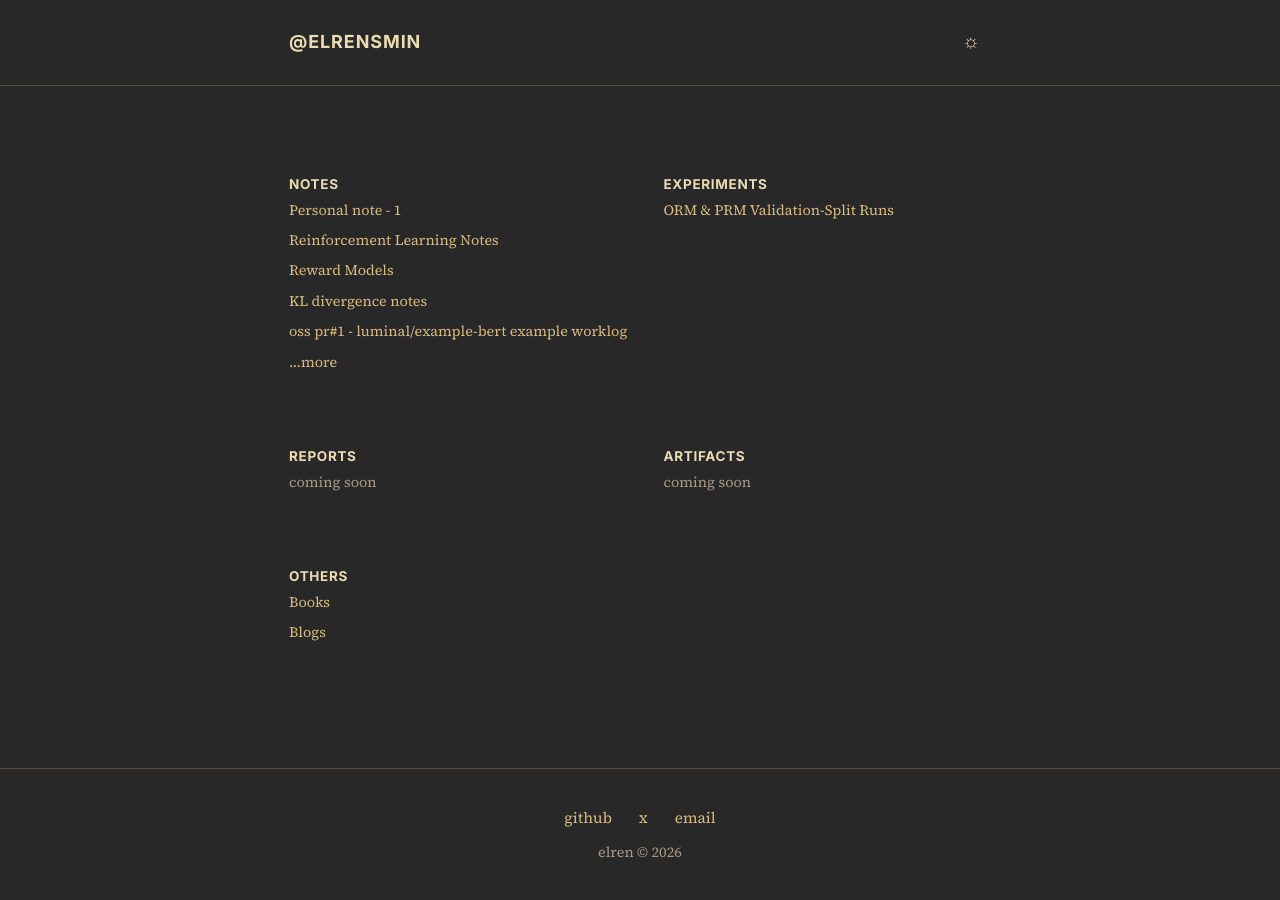
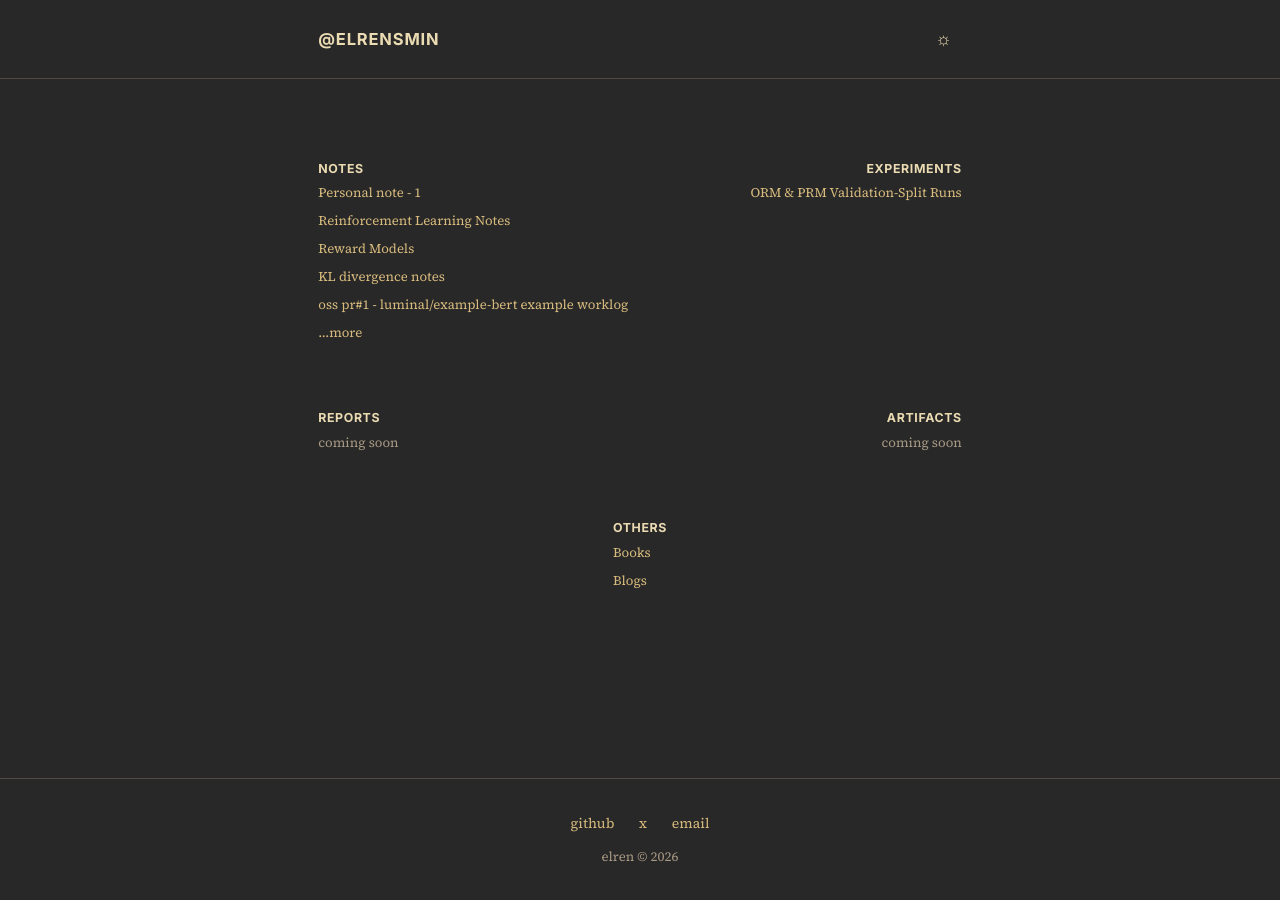
Before and after one commit to elrensmin/elrensmin.github.io, a Jekyll site: the page built from index.md, in a window 1280 px wide. Built offline with Jekyll 4.4.1, drawn with Linux system fonts in a browser that asks for light colours.

Commit message:
align change

```diff
--- a/_layouts/log.html
+++ b/_layouts/log.html
@@ -4,6 +4,7 @@
   <body>
     {% include header.html %}
     <main class="page-content" aria-label="Content">
+      <nav id="toc" class="toc" aria-label="Table of contents"></nav>
       <div class="log-wrapper">
         <article class="log">
           <header class="log-header">
--- a/_sass/_base.scss
+++ b/_sass/_base.scss
@@ -5,7 +5,7 @@
 }
 
 html {
-  font-size: 18px;
+  font-size: 16.5px;
   line-height: 1.7;
   scrollbar-width: thin;
   scrollbar-color: rgba(var(--text-rgb), 0.18) transparent;
--- a/_sass/_layout.scss
+++ b/_sass/_layout.scss
@@ -394,16 +394,31 @@ body.light .icon-dark { display: inline; }
   grid-template-columns: 1fr 1fr;
   gap: 2rem;
   width: 100%;
+  justify-items: start;
 }
 @media (max-width: 640px) {
   .home-grid {
     grid-template-columns: 1fr;
+    justify-items: start;
   }
 }
 
 .home-section {
   margin-top: 2rem;
-  width: 100%;
+  width: auto;
+}
+.home-section:nth-child(even) {
+  justify-self: end;
+}
+.home-section:nth-child(even) .home-list {
+  align-items: flex-end;
+}
+.home-section:nth-child(even) h3 {
+  text-align: right;
+}
+.home-section.home-others {
+  grid-column: 1 / -1;
+  justify-self: center;
 }
 .home-section h3 {
   font-size: 0.75rem;
@@ -443,3 +458,54 @@ body.light .icon-dark { display: inline; }
 .home-list .home-desc {
   color: var(--muted);
 }
+
+/* Table of contents (side menu) */
+.toc {
+  position: fixed;
+  top: 6rem;
+  left: 1rem;
+  width: 14rem;
+  max-height: calc(100vh - 8rem);
+  overflow-y: auto;
+  padding-right: 0.75rem;
+  font-family: "Inter", "Helvetica Neue", Arial, sans-serif;
+  font-size: 0.68rem;
+  line-height: 1.5;
+}
+.toc ul {
+  list-style: none;
+  padding: 0;
+  margin: 0;
+}
+.toc li {
+  margin-bottom: 0.7rem;
+  padding-left: 1rem;
+  border-left: 1px solid var(--border);
+  position: relative;
+}
+.toc a {
+  color: var(--muted);
+  display: block;
+}
+.toc a:hover {
+  color: var(--accent);
+}
+.toc li.active {
+  border-left-color: var(--accent);
+}
+.toc li.active::before {
+  content: "";
+  position: absolute;
+  width: 6px;
+  height: 6px;
+  border-radius: 50%;
+  background: var(--accent);
+  left: -3px;
+  top: 0.6em;
+}
+.toc li.active > a {
+  color: var(--text-strong);
+}
+@media (max-width: 1200px) {
+  .toc { display: none; }
+}
--- a/assets/js/theme.js
+++ b/assets/js/theme.js
@@ -22,4 +22,36 @@
       window.scrollTo({ top: 0, behavior: 'smooth' });
     });
   }
+
+  const toc = document.getElementById('toc');
+  const content = document.querySelector('.log-content');
+  if (toc && content) {
+    const headings = content.querySelectorAll('h2');
+    if (headings.length > 1) {
+      const root = document.createElement('ul');
+      const items = [];
+      headings.forEach(function(h) {
+        const li = document.createElement('li');
+        const a = document.createElement('a');
+        a.href = '#' + h.id;
+        a.textContent = h.textContent;
+        li.appendChild(a);
+        root.appendChild(li);
+        items.push(li);
+      });
+      toc.appendChild(root);
+
+      const spy = function() {
+        let active = null;
+        headings.forEach(function(h) {
+          if (h.getBoundingClientRect().top <= 80) active = h;
+        });
+        items.forEach(function(li) {
+          li.classList.toggle('active', li.querySelector('a').getAttribute('href') === '#' + (active ? active.id : ''));
+        });
+      };
+      window.addEventListener('scroll', spy, { passive: true });
+      spy();
+    }
+  }
 })();
--- a/index.md
+++ b/index.md
@@ -73,7 +73,7 @@ title: welcome
   </ul>
 </section>
 
-<section class="home-section">
+<section class="home-section home-others">
   <h3>Others</h3>
   <ul class="home-list">
     <li><a href="{{ '/reading/' | relative_url }}">Books</a></li>
```
Also changed, not shown: writing.md (+0 -1 lines).
